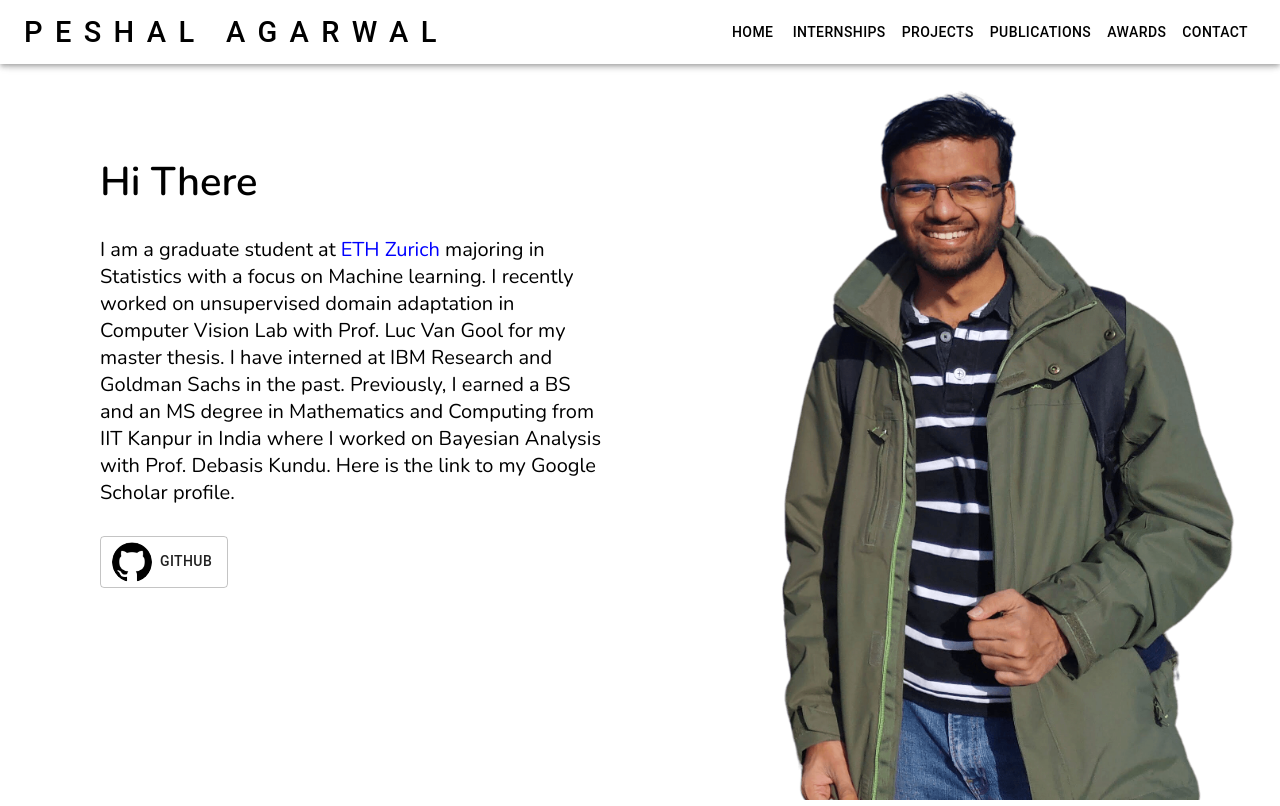
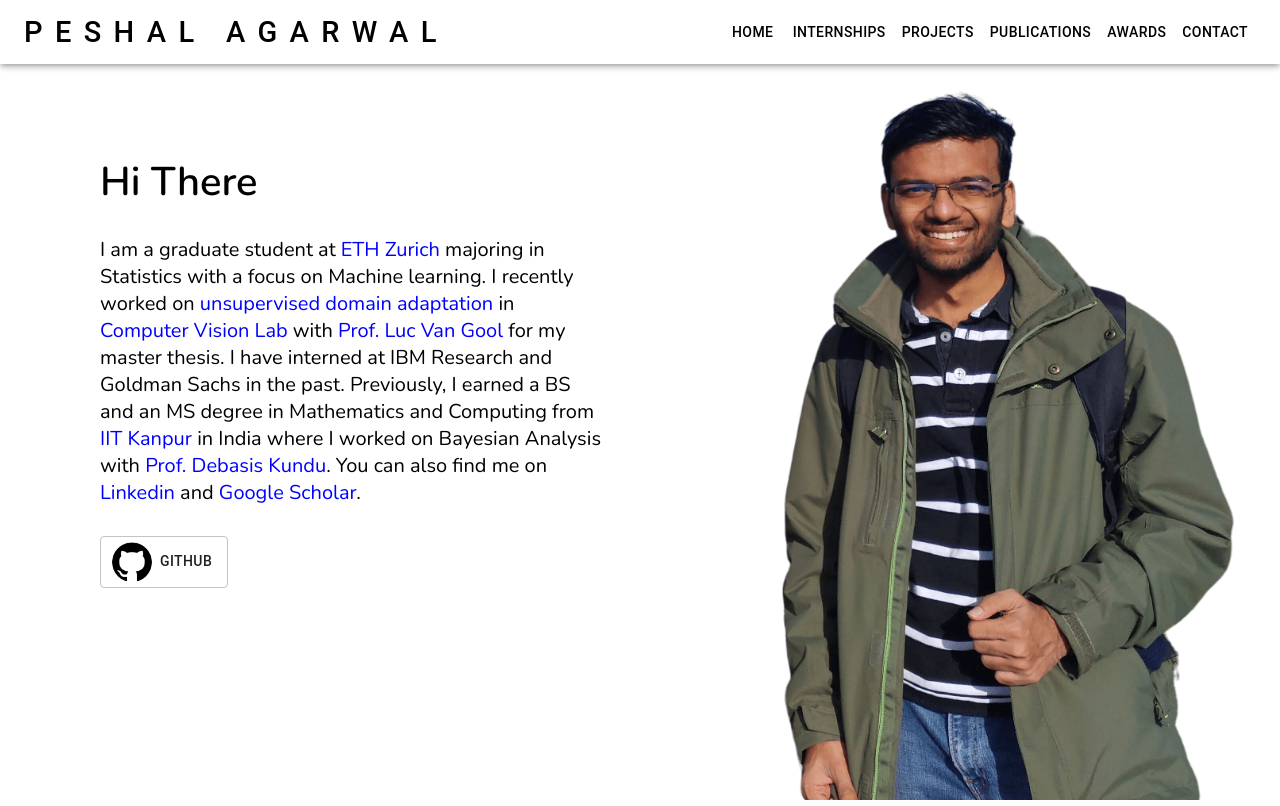
Before and after one commit to agpeshal/agpeshal.github.io, a Next.js app: page / in a window 1280 px wide. Built offline with nearby package versions, Linux system fonts and the light colour scheme.

Commit message:
add color to links

```diff
--- a/pages/index.js
+++ b/pages/index.js
@@ -19,26 +19,28 @@ export default function Home() {
             </a>{" "}
             majoring in Statistics with a focus on Machine learning. I recently
             worked on{" "}
-            <a href="https://arxiv.org/abs/2103.14577">
+            <a style={{ color: "blue" }} href="https://arxiv.org/abs/2103.14577">
               unsupervised domain adaptation
             </a>{" "}
-            in <a href="https://vision.ee.ethz.ch/">Computer Vision Lab</a> with{" "}
-            <a href="https://ee.ethz.ch/the-department/faculty/professors/person-detail.OTAyMzM=.TGlzdC80MTEsMTA1ODA0MjU5.html">
+            in <a style={{ color: "blue" }} href="https://vision.ee.ethz.ch/">Computer Vision Lab</a> with{" "}
+            <a style={{ color: "blue" }} href="https://ee.ethz.ch/the-department/faculty/professors/person-detail.OTAyMzM=.TGlzdC80MTEsMTA1ODA0MjU5.html">
               Prof. Luc Van Gool
             </a>{" "}
             for my master thesis. I have interned at IBM Research and Goldman
             Sachs in the past. Previously, I earned a BS and an MS degree in
             Mathematics and Computing from{" "}
-            <a href="https://www.iitk.ac.in/">IIT Kanpur</a> in India where I
+            <a style={{ color: "blue" }} href="https://www.iitk.ac.in/">IIT Kanpur</a> in India where I
             worked on Bayesian Analysis with{" "}
-            <a href="https://scholar.google.co.in/citations?user=yq8z1rIAAAAJ&hl=en&oi=ao">
+            <a style={{ color: "blue" }} href="https://scholar.google.co.in/citations?user=yq8z1rIAAAAJ&hl=en&oi=ao">
               Prof. Debasis Kundu
             </a>
-            . Here is the{" "}
-            <a href="https://scholar.google.co.in/citations?user=TD4121cAAAAJ&hl=en">
-              link
-            </a>{" "}
-            to my Google Scholar profile.
+            . You can also find me on{" "}
+            <a style={{ color: "blue" }} href="https://www.linkedin.com/in/peshal-agarwal/">
+              Linkedin
+            </a> and{" "}
+            <a style={{ color: "blue" }} href="https://scholar.google.co.in/citations?user=TD4121cAAAAJ&hl=en">
+              Google Scholar
+            </a>.
           </p>
           <div className={styles.main__introBtn}>
             {/* <Button
```
